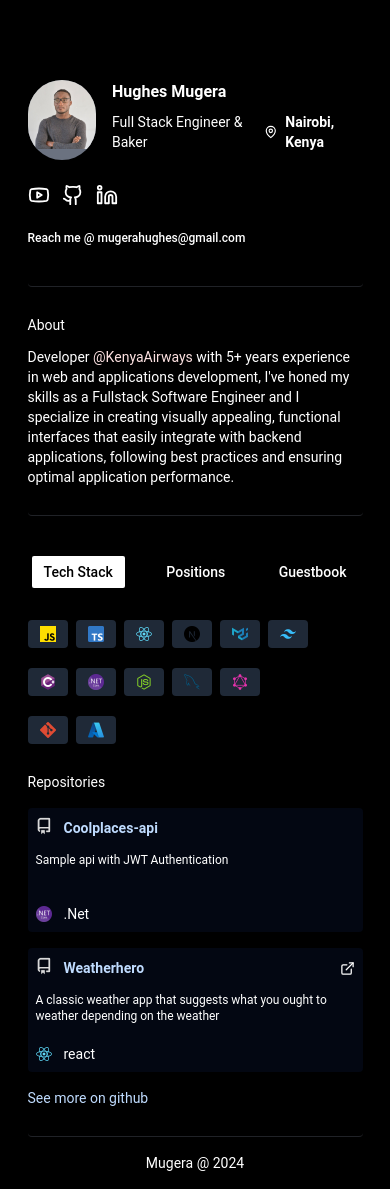
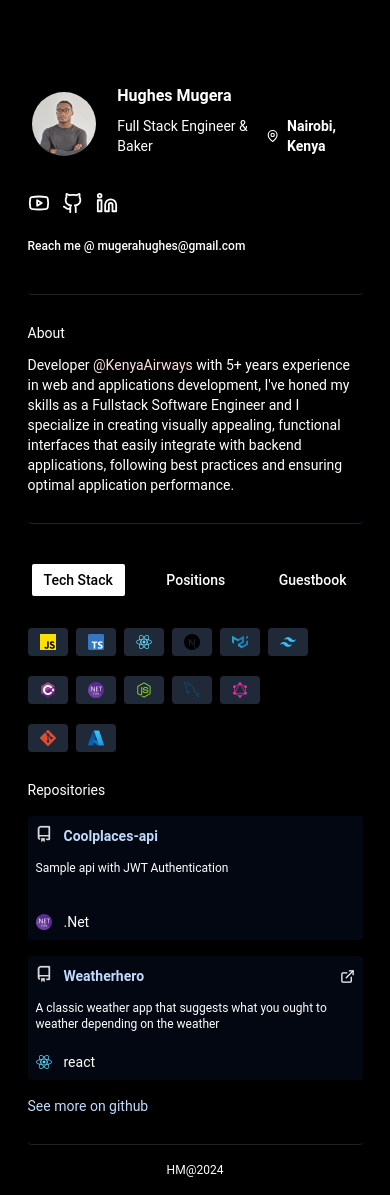
Before and after one commit to MugeraH/hughes-verse-, a Next.js app: page / in a window 390 px wide. Built offline with nearby package versions, Linux system fonts and the light colour scheme.

Commit message:
small edits on mobile view layout

```diff
--- a/src/app/globals.css
+++ b/src/app/globals.css
@@ -39,3 +39,7 @@ body::-webkit-scrollbar-thumb {
   border-radius: 6px;
   border: 3px solid #cb3333;
 }
+
+.animate-buttonheartbeat {
+  animation: buttonheartbeat 2s ease-in-out infinite;
+}
--- a/src/components/Footer.tsx
+++ b/src/components/Footer.tsx
@@ -10,9 +10,9 @@ function Footer({}: Props) {
       animate={{ opacity: 1 }}
       exit={{ opacity: 0 }}
       transition={{ duration: 0.5 }}
-      className=" py-4 text-sm text-center"
+      className=" py-4 text-[12px] text-center"
     >
-      {`    Mugera @  ${new Date().getFullYear()}`}
+      {`HM@${new Date().getFullYear()}`}
     </motion.section>
   );
 }
--- a/src/components/Intro.tsx
+++ b/src/components/Intro.tsx
@@ -15,7 +15,7 @@ function Intro() {
     >
       <div className="flex flex-col gap-6 md:flex-row justify-between w-full md:items-center">
         <div className="flex items-center gap-4">
-          <div className="rounded-full overflow-hidden h-20 w-20 bg-gray-500">
+          {/* <span className="relative flex h-10 w-10 shrink-0 overflow-hidden rounded-full animate-buttonheartbeat hover:cursor-pointer">
             <Image
               src="/img/me.jpg"
               width={80}
@@ -23,6 +23,20 @@ function Intro() {
               objectFit="contain"
               alt="logo"
             />
+          </span> */}
+
+          <div className="relative rounded-full overflow-hidden h-[5.5rem] w-[5.5rem]  flex justify-center items-center">
+            {/* <span className="animate-buttonheartbeat absolute inline-flex h-full w-full rounded-full  opacity-75"></span> */}
+            <div className=" rounded-full overflow-hidden h-16 w-16  z-10 relative ">
+              {" "}
+              <Image
+                src="/img/me.jpg"
+                width={70}
+                height={70}
+                objectFit="cover"
+                alt="logo"
+              />
+            </div>
           </div>
           <div>
             <h3 className="text-1xl font-bold">Hughes Mugera</h3>
--- a/src/components/PostionsHeld.tsx
+++ b/src/components/PostionsHeld.tsx
@@ -61,7 +61,7 @@ function PostionsHeld({}: Props) {
         />{" "}
         <PositionCard
           logo="/img/moringa.jpeg"
-          jobTitle="Software Developer $ Instructor"
+          jobTitle="Software Developer & Instructor"
           company="Moringa School"
           duration="2022 - Present"
           description="ries, but also the leap into electronic typesetting, remaining essentially unchanged. It was popularised in the 1960s with the release of Letraset sheets containing Lorem Ipsum passages, and more recently with desktop publishing software like Aldus PageMaker including versions of Lor"
```
